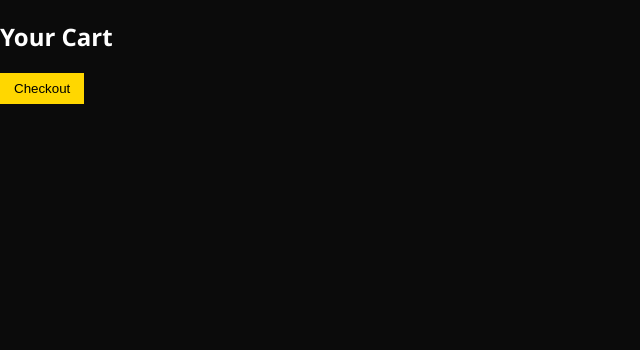
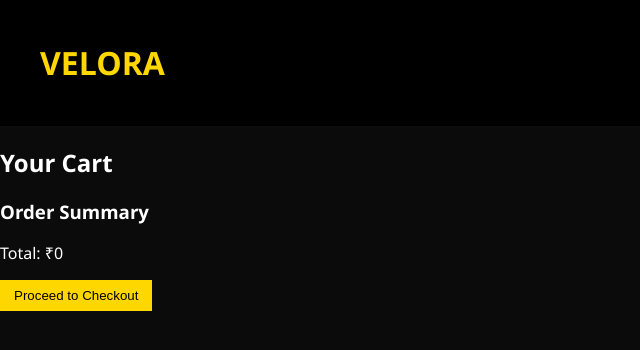
Before and after one commit to devajit13/Velora, a plain HTML site: page cart.html in a window 1280 px wide. Shown: the whole page, without its empty margins (0-640 px from the left). Drawn offline with Linux system fonts and the light colour scheme.

Commit message:
Revamp cart.html with new layout and styles

```diff
--- a/cart.html
+++ b/cart.html
@@ -1,15 +1,31 @@
 <!DOCTYPE html>
 <html>
 <head>
-  <title>Cart</title>
+  <title>VELORA Cart</title>
   <link rel="stylesheet" href="style.css">
 </head>
 <body>
 
-<h2>Your Cart</h2>
-<div id="cartItems"></div>
-<h3 id="total"></h3>
-<a href="checkout.html"><button>Checkout</button></a>
+<header class="header">
+  <h1 class="logo">VELORA</h1>
+</header>
+
+<div class="cart-container">
+
+  <div class="cart-items">
+    <h2>Your Cart</h2>
+    <div id="cartItems"></div>
+  </div>
+
+  <div class="cart-summary">
+    <h3>Order Summary</h3>
+    <p id="total">Total: ₹0</p>
+    <a href="checkout.html">
+      <button class="checkout-btn">Proceed to Checkout</button>
+    </a>
+  </div>
+
+</div>
 
 <script src="app.js"></script>
 </body>
```
